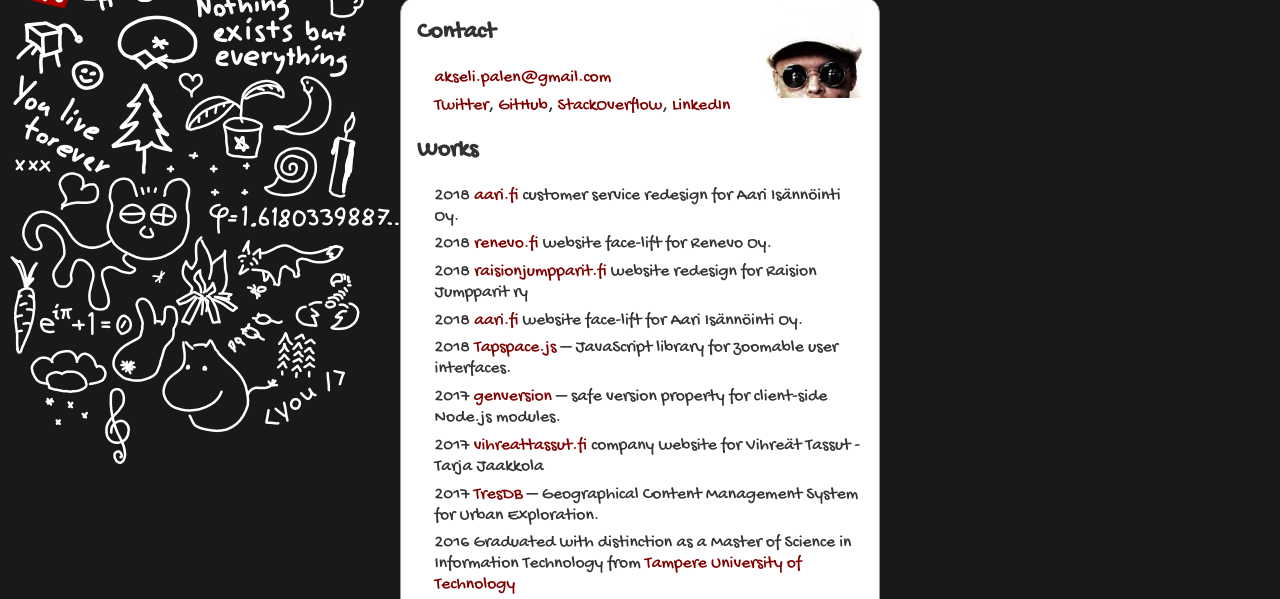
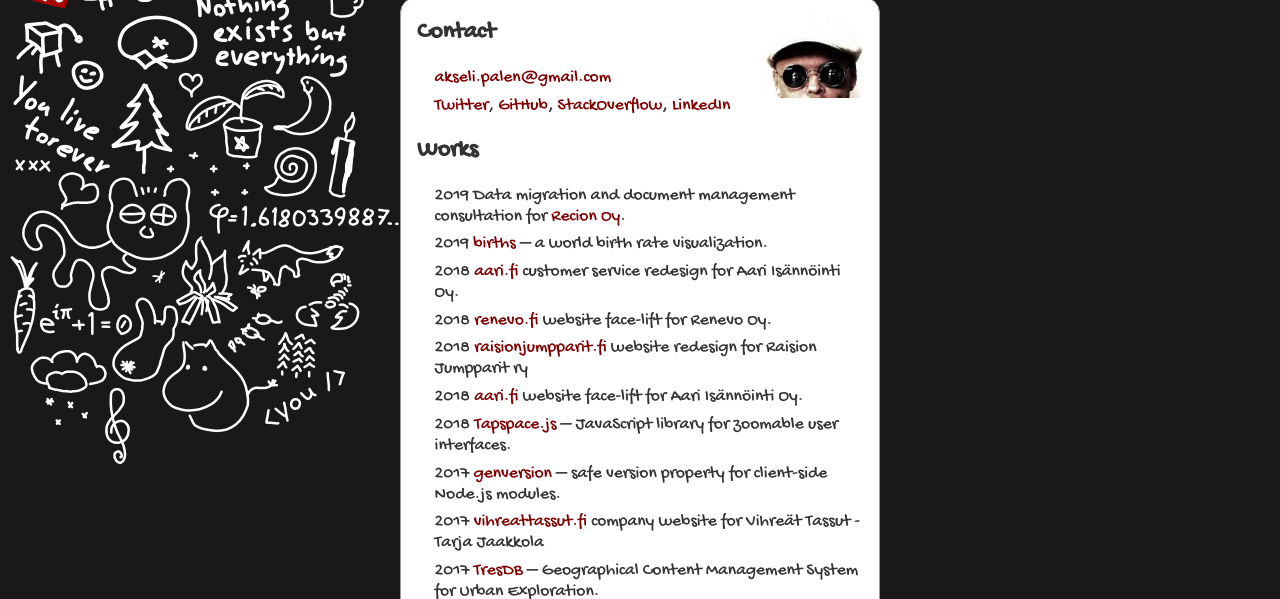
Before and after one commit to axelpale/akselipalen, a website: page index.html in a window 1280 px wide. Shown: the part 179-778 px from the top of the page. Drawn offline with Linux system fonts and the light colour scheme.

Commit message:
Add Recion and Births

```diff
--- a/index.html
+++ b/index.html
@@ -44,6 +44,8 @@
 
 <h2>Works</h2>
 <ul>
+	<li>2019 Data migration and document management consultation for <a href="https://recion.fi">Recion Oy</a>.</li>
+	<li>2019 <a href="http://births.akselipalen.com">births</a> – a world birth rate visualization.</li>
   <li>2018 <a href="https://aari.fi">aari.fi</a> customer service redesign for Aari Isännöinti Oy.</li>
   <li>2018 <a href="https://renevo.fi">renevo.fi</a> website face-lift for Renevo Oy.</li>
   <li>2018 <a href="https://www.raisionjumpparit.fi/">raisionjumpparit.fi</a> website redesign for Raision Jumpparit ry</li>
```
